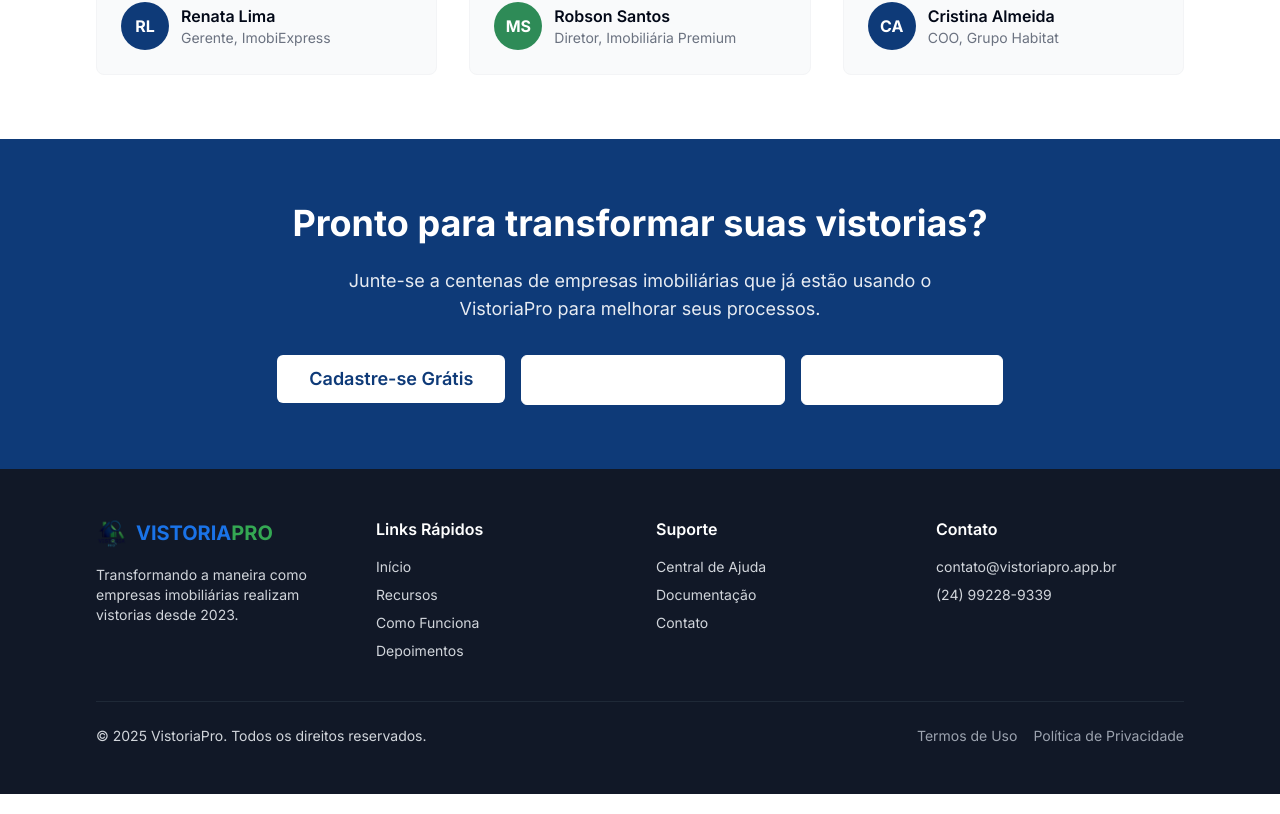
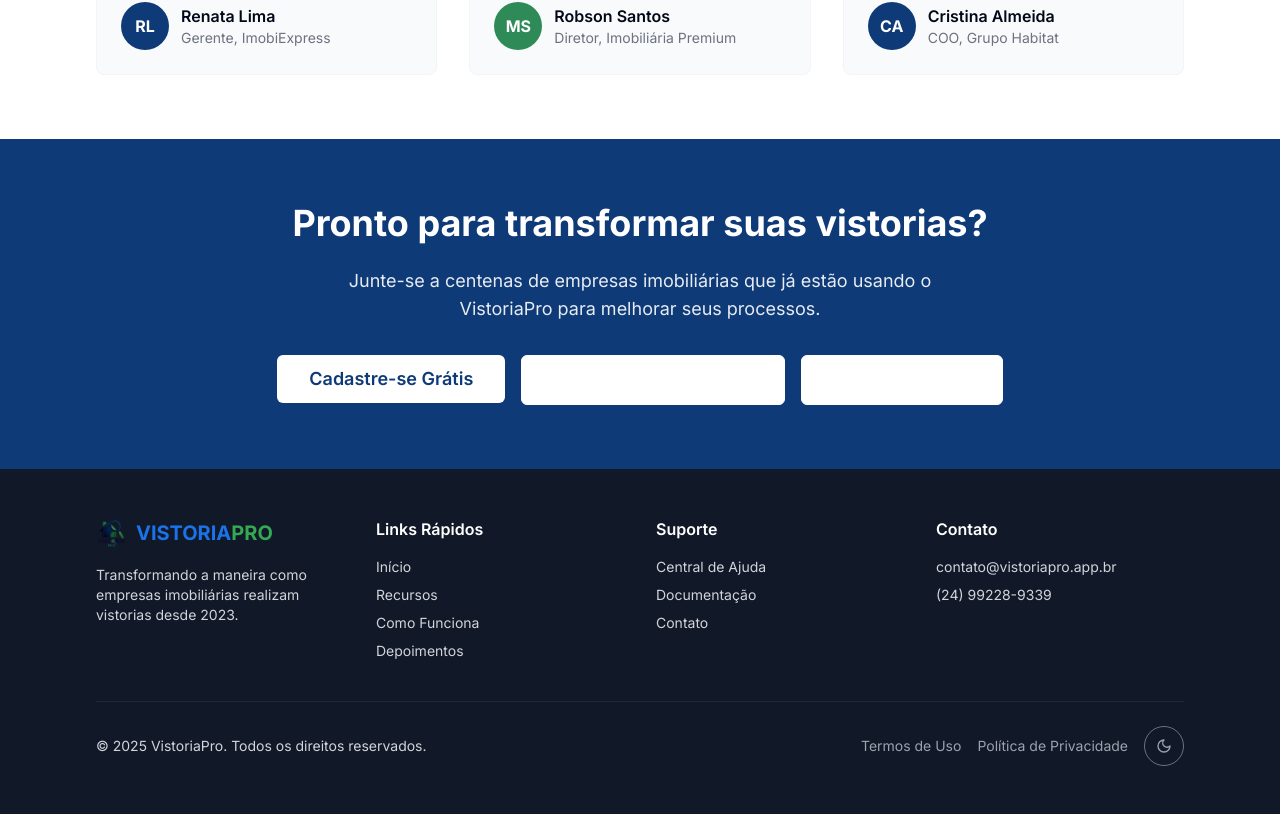
Before and after one commit to MiguelLoboBR/vistoria-pro-frontend, a React (Vite) app: page / in a window 1280 px wide. Shown: the part 2113-2927 px from the top of the page. Built offline with nearby package versions, Linux system fonts and the light colour scheme.

Commit message:
Add dark/light theme toggle to footer
Adds a button to the footer of the landing page to toggle between dark and light themes.

```diff
--- a/src/components/landing/FooterSection.tsx
+++ b/src/components/landing/FooterSection.tsx
@@ -1,5 +1,6 @@
 
 import Logo from "@/components/Logo";
+import ThemeToggle from "./ThemeToggle";
 
 export const FooterSection = () => {
   return (
@@ -70,13 +71,14 @@ export const FooterSection = () => {
           <p className="text-xs md:text-sm mb-4 md:mb-0">
             © {new Date().getFullYear()} VistoriaPro. Todos os direitos reservados.
           </p>
-          <div className="flex flex-wrap justify-center md:justify-end space-x-4">
+          <div className="flex flex-wrap justify-center md:justify-end space-x-4 items-center">
             <a href="#" className="text-gray-400 hover:text-white transition-colors text-xs md:text-sm">
               Termos de Uso
             </a>
             <a href="#" className="text-gray-400 hover:text-white transition-colors text-xs md:text-sm">
               Política de Privacidade
             </a>
+            <ThemeToggle />
           </div>
         </div>
       </div>
--- /dev/null
+++ b/src/components/landing/ThemeToggle.tsx
@@ -0,0 +1,47 @@
+
+import { Moon, Sun } from "lucide-react";
+import { useEffect, useState } from "react";
+import { Button } from "@/components/ui/button";
+
+export function ThemeToggle() {
+  const [theme, setTheme] = useState<"light" | "dark">("light");
+
+  // Carrega o tema atual ao montar o componente
+  useEffect(() => {
+    const savedTheme = localStorage.getItem("vistoria-theme") as "light" | "dark" | null;
+    const prefersDark = window.matchMedia("(prefers-color-scheme: dark)").matches;
+
+    if (savedTheme) {
+      setTheme(savedTheme);
+      document.documentElement.classList.toggle("dark", savedTheme === "dark");
+    } else if (prefersDark) {
+      setTheme("dark");
+      document.documentElement.classList.add("dark");
+    }
+  }, []);
+
+  const toggleTheme = () => {
+    const newTheme = theme === "light" ? "dark" : "light";
+    setTheme(newTheme);
+    document.documentElement.classList.toggle("dark", newTheme === "dark");
+    localStorage.setItem("vistoria-theme", newTheme);
+  };
+
+  return (
+    <Button
+      variant="outline"
+      size="icon"
+      onClick={toggleTheme}
+      aria-label="Alternar tema"
+      className="rounded-full bg-transparent hover:bg-gray-100 dark:hover:bg-gray-800 border-gray-500 dark:border-gray-600"
+    >
+      {theme === "light" ? (
+        <Moon className="h-5 w-5 text-gray-400 dark:text-gray-300" />
+      ) : (
+        <Sun className="h-5 w-5 text-gray-400 dark:text-gray-300" />
+      )}
+    </Button>
+  );
+}
+
+export default ThemeToggle;
--- a/src/main.tsx
+++ b/src/main.tsx
@@ -7,6 +7,23 @@ import App from './App';
 import './index.css';
 import { AuthProvider } from './contexts/AuthContext';
 import { Toaster } from './components/ui/sonner';
+
+// Inicializar o tema
+const initializeTheme = () => {
+  const savedTheme = localStorage.getItem("vistoria-theme");
+  const prefersDark = window.matchMedia("(prefers-color-scheme: dark)").matches;
+
+  if (savedTheme === "dark" || (!savedTheme && prefersDark)) {
+    document.documentElement.classList.add("dark");
+  } else {
+    document.documentElement.classList.remove("dark");
+  }
+};
+
+// Executar inicialização do tema
+if (typeof window !== "undefined") {
+  initializeTheme();
+}
 
 // Create a client for React Query
 const queryClient = new QueryClient({
```
